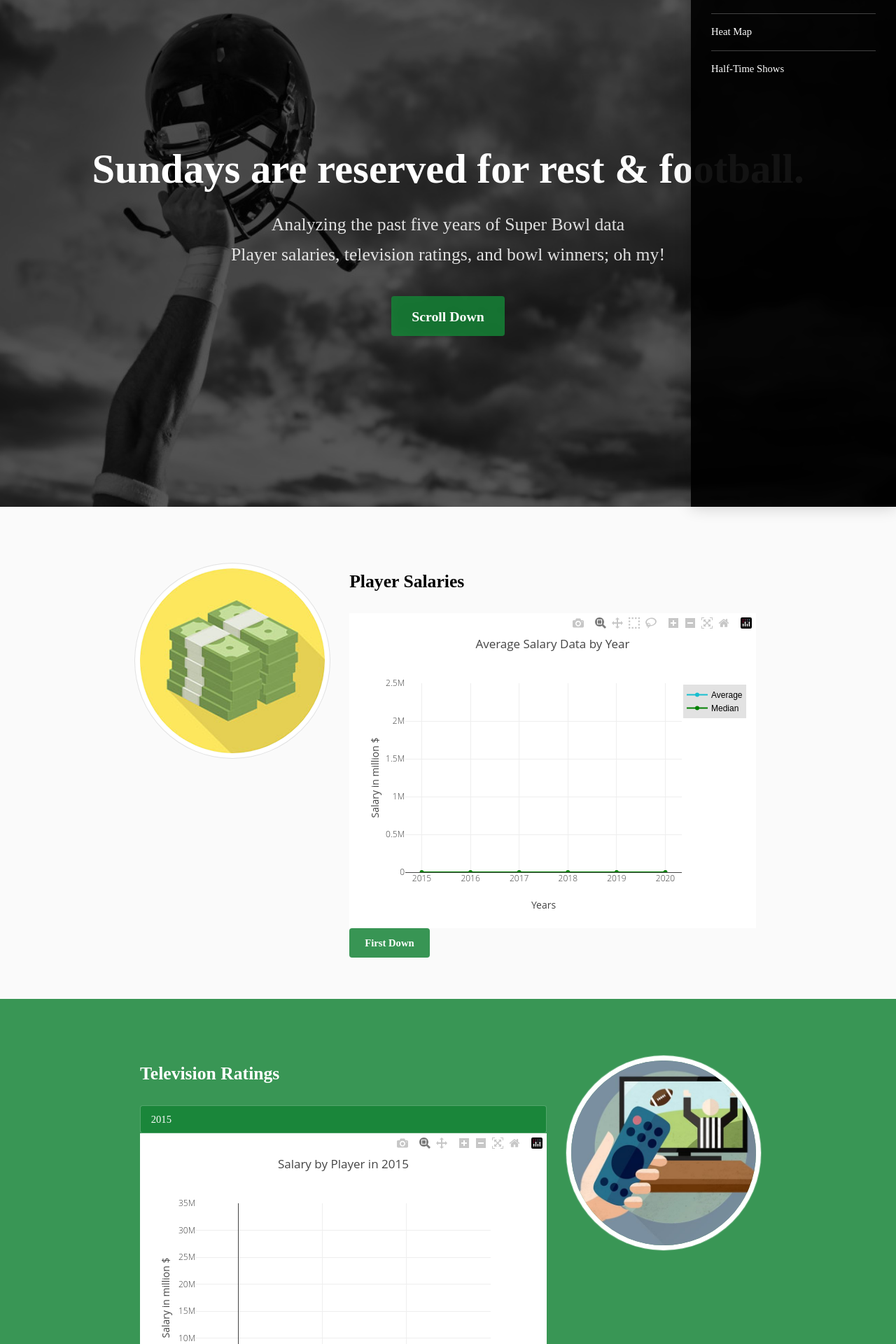
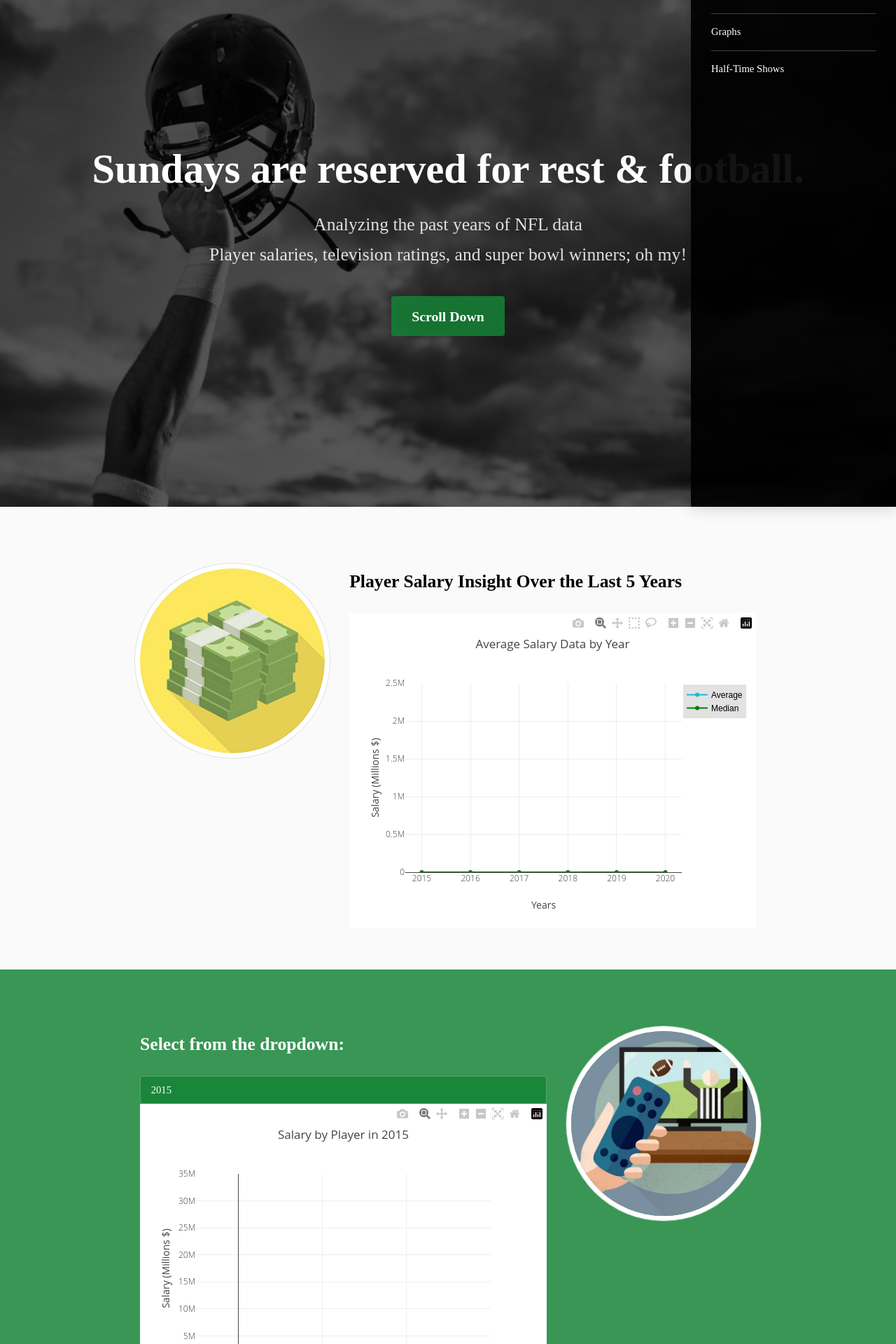
Before and after one commit to alexturkmen/NFL-Data-Analysis-Project, a Flask app: page / in a window 1280 px wide, after a click on "All Punts Intended". Shown: the part 76-1996 px from the top of the page at 70% size. Run offline with Flask 2, Linux system fonts and the light colour scheme; data that the repository does not hold is empty; some libraries are stand-ins or nearby versions; some web fonts are replaced.

Commit message:
updating and formatting files

```diff
--- a/app.py
+++ b/app.py
@@ -47,9 +47,9 @@
     return render_template("videos.html")
 
 
-@app.route("/heatmap")
-def heatmap():
-    return render_template("heatmap.html")
+@app.route("/graphs")
+def graphs():
+    return render_template("graphs.html")
 
 
 
--- a/static/js/app.js
+++ b/static/js/app.js
@@ -100,7 +100,7 @@
       title: "Years"
   },
   yaxis: {
-      title: "Salary in million $",
+      title: "Salary (Millions $)",
     // autorange: true,
     // type: "linear",
     range: [0, 2500000]
@@ -171,7 +171,7 @@
   },
   yaxis: {
     range: [0, 35000000],
-    title: "Salary in million $"
+    title: "Salary (Millions $)"
   },
   title:`Salary by Player in ${first_year}`
   };
--- a/templates/index.html
+++ b/templates/index.html
@@ -22,7 +22,7 @@
 			<nav id="menu">
 				<ul class="links">
 					<li><a href="index.html">Home</a></li>
-					<li><a href="/heatmap">Heat Map</a></li>
+					<li><a href="/graphs">Graphs</a></li>
 					<li><a href="/videos">Half-Time Shows</a></li>
 				</ul>
 			</nav>
@@ -32,7 +32,7 @@
 				<div class="inner">
 					<header>
 						<h1>Sundays are reserved for rest & football.</h1>
-						<p>Analyzing the past five years of Super Bowl data<br />Player salaries, television ratings, and bowl winners; oh my!</p>
+						<p>Analyzing the past years of NFL data<br />Player salaries, television ratings, and super bowl winners; oh my!</p>
 					</header>
 					<a href="#main" class="button big scrolly">Scroll Down</a>
 				</div>
@@ -48,13 +48,12 @@
 								<div class="flex flex-2">
 									<div class="col col1">
 										<div class="image round fit">
-											<a href="heatmap.html" class="link"><img src="{{ url_for('static', filename='images/pic01.jpg') }}" alt="" /></a>
+											<a href="graphs.html" class="link"><img src="{{ url_for('static', filename='images/pic01.jpg') }}" alt="" /></a>
 										</div>
 									</div>
 									<div class="col col2">
-										<h3>Player Salaries</h3>
+										<h3>Player Salary Insight Over the Last 5 Years</h3>
 										<div id="plot"></div>
-										<a href="#" class="button">First Down</a>
 									</div>
 								</div>
 						</div>
@@ -65,14 +64,13 @@
 						<div class="inner">
 							<div class="flex flex-2">
 								<div class="col col2">
-									<h3>Television Ratings</h3>
+									<h3>Select from the dropdown:</h3>
 									<select id="selDataset" class="backg-color" onchange=clrchange()></select>
 									<div id="plot2"></div>
-									<button onclick="location.href = 'https://www.sportsmediawatch.com/super-bowl-ratings-historical-viewership-chart-cbs-nbc-fox-abc/';" id="myButton" class="float-left submit-button" >Nielsen Ratings by Network</button>
 								</div>
 								<div class="col col1 first">
 									<div class="image round fit">
-										<a href="heatmap.html" class="link"><img src="{{ url_for('static', filename='images/pic02.jpg') }}" alt="" /></a>
+										<a href="graphs.html" class="link"><img src="{{ url_for('static', filename='images/pic02.jpg') }}" alt="" /></a>
 									</div>
 								</div>
 							</div>
@@ -92,7 +90,7 @@
 										<!-- <img src="images/pic03.jpg" alt="" /> -->
 										<img src="{{ url_for('static', filename='images/pic03.jpg') }}" alt="" />
 									</div>
-									<p>Pittburgh Steelers & New England Patriots (6 wins)</p>
+									<p>Pittburgh Steelers & NE Patriots (6 wins)</p>
 									<button onclick="location.href = 'https://www.steelers.com/';" id="myButton" class="float-left submit-button" >Steelers Home Page</button>
 									<button onclick="location.href = 'https://www.patriots.com/';" id="myButton" class="float-left submit-button" >Patriots Home Page</button>
 								</div>
--- a/templates/videos.html
+++ b/templates/videos.html
@@ -19,7 +19,7 @@
 			<nav id="menu">
 				<ul class="links">
 					<li><a href="/">Home</a></li>
-					<li><a href="/heatmap">Heat Map</a></li>
+					<li><a href="/graphs">Graphs</a></li>
 					<li><a href="/videos">Half-Time Shows</a></li>
 				</ul>
 			</nav>
```
Also changed, not shown: templates/graphs.html (renamed from templates/heatmap.html, +5 -4 lines).
